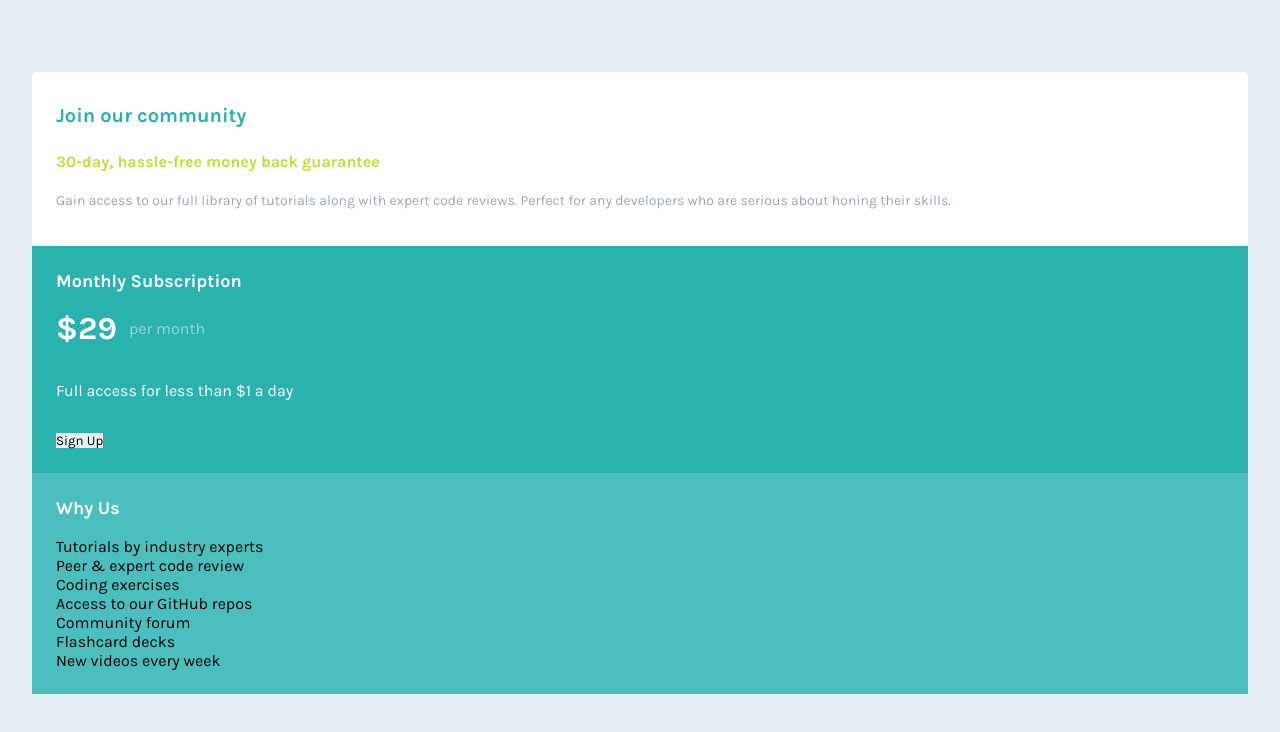
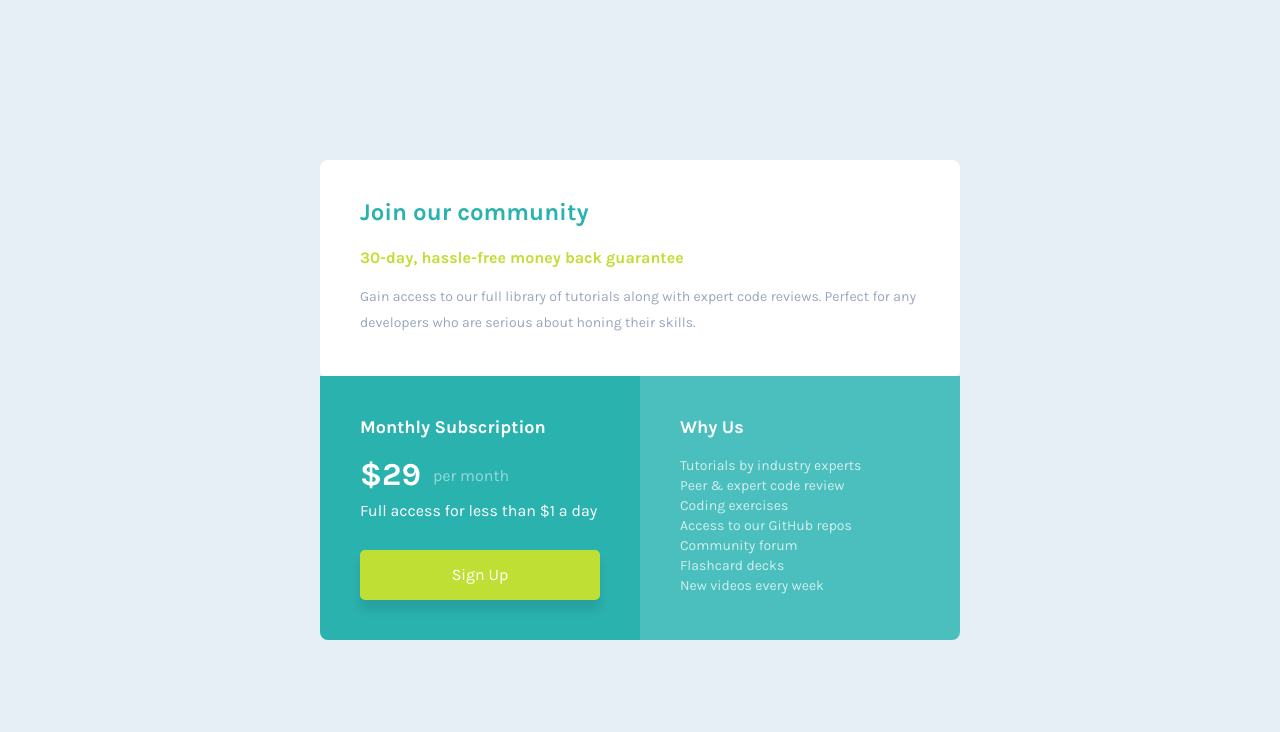
Before and after one commit to Likrevo/Price, a plain HTML site: page index.html in a window 1280 px wide. Drawn offline with Linux system fonts and the light colour scheme.

Commit message:
Projeto terminado.

```diff
--- a/css/main.css
+++ b/css/main.css
@@ -47,8 +47,34 @@
     margin-bottom: 0.25rem;
 }
 
-.esquerda p {
+.esquerda>p {
     color: #fff;
     line-height: 1.625rem;
     margin-bottom: 1.625rem;
 }
+
+.esquerda button {
+    padding-top: 1rem;
+    padding-bottom: 1rem;
+    width: 100%;
+    color: #fff;
+    font-size: 1rem;
+    line-height: 1.125rem;
+    border: none;
+    background-color: var(--Bright-Yellow);
+    border-radius: 0.3125rem;
+    box-shadow: 0px 10px 10px rgba(0, 0, 0, 0.0973011)
+}
+
+.direita section {
+    background: var(--Light-Cyan);
+    padding: 1.5rem;
+    border-bottom: 0.3125rem;
+}
+
+.direita p {
+    line-height: 1.25rem;
+    font-size: 0.875rem;
+    color: #fff;
+    opacity: 0.75;
+}
--- /dev/null
+++ b/css/responsivity.css
@@ -0,0 +1,40 @@
+@media (min-width: 650px) {
+    .inferior {
+        display: flex;
+    }
+    .esquerda {
+        width: 100%;
+        padding: 2.5rem;
+        border-bottom-left-radius: 0.5rem;
+    }
+    .direita {
+        width: 100%;
+        padding: 2.5rem;
+        border-bottom-left-radius: none;
+        border-bottom-right-radius: 0.5rem;
+    }
+    main {
+        max-width: 40rem;
+        padding: 0;
+    }
+    body {
+        min-height: 100vh;
+        display: flex;
+        justify-content: center;
+        align-items: center;
+    }
+    .superior {
+        border-top-left-radius: 0.5rem;
+        border-top-right-radius: 0.5rem;
+        padding: 2.5rem;
+    }
+    h1 {
+        font-size: 1.5rem;
+    }
+    .superiorp:first-child {
+        font-size: 1.125rem;
+    }
+    .superiorp:last-child {
+        font-size: 1rem;
+    }
+}
--- a/style.css
+++ b/style.css
@@ -1,3 +1,4 @@
 @import './css/color.css';
 @import './css/global.css';
 @import './css/main.css';
+@import './css/responsivity.css';
```
